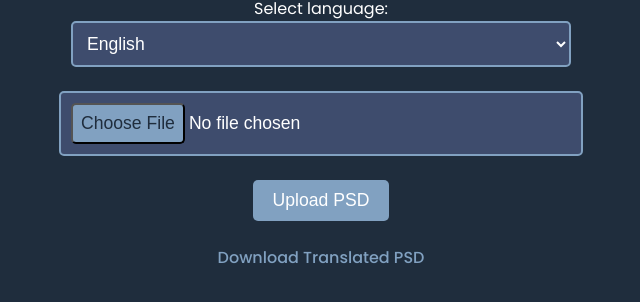
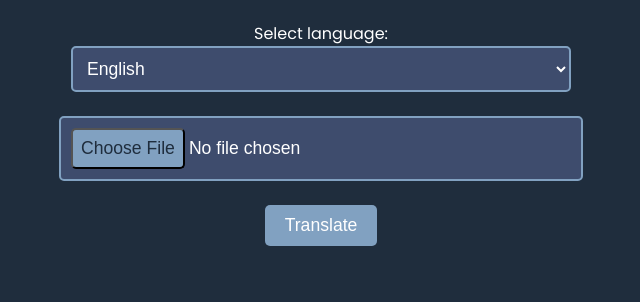
Before and after one commit to Peetee06/instagram-pipeline, a website: page public/index.html in a window 1280 px wide. Shown: the part 322-624 px from the top of the page, without its empty margins (319-959 px from the left). Drawn offline with Linux system fonts and the light colour scheme.

```diff
--- a/public/index.html
+++ b/public/index.html
@@ -23,10 +23,9 @@
             <!-- Add more language options here -->
         </select>
         <input type="file" name="psd" accept=".psd" required>
-        <button type="submit">Upload PSD</button>
+        <button type="submit">Translate</button>
     </form>
     <div id="loader" class="hidden"></div>
-    <a id="downloadLink" class="hidden" download="translated.psd">Download Translated PSD</a>
     <script src="script.js"></script>
 </body>
 
```
